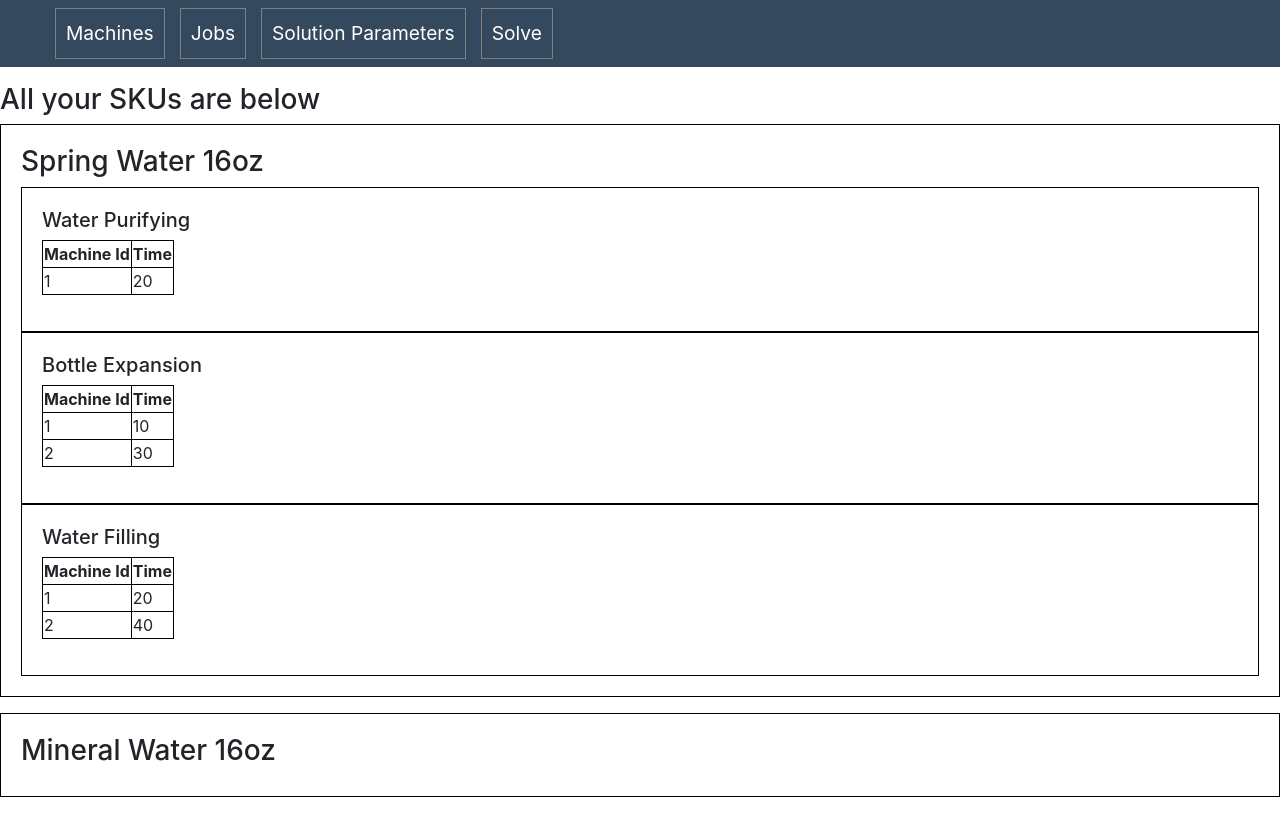
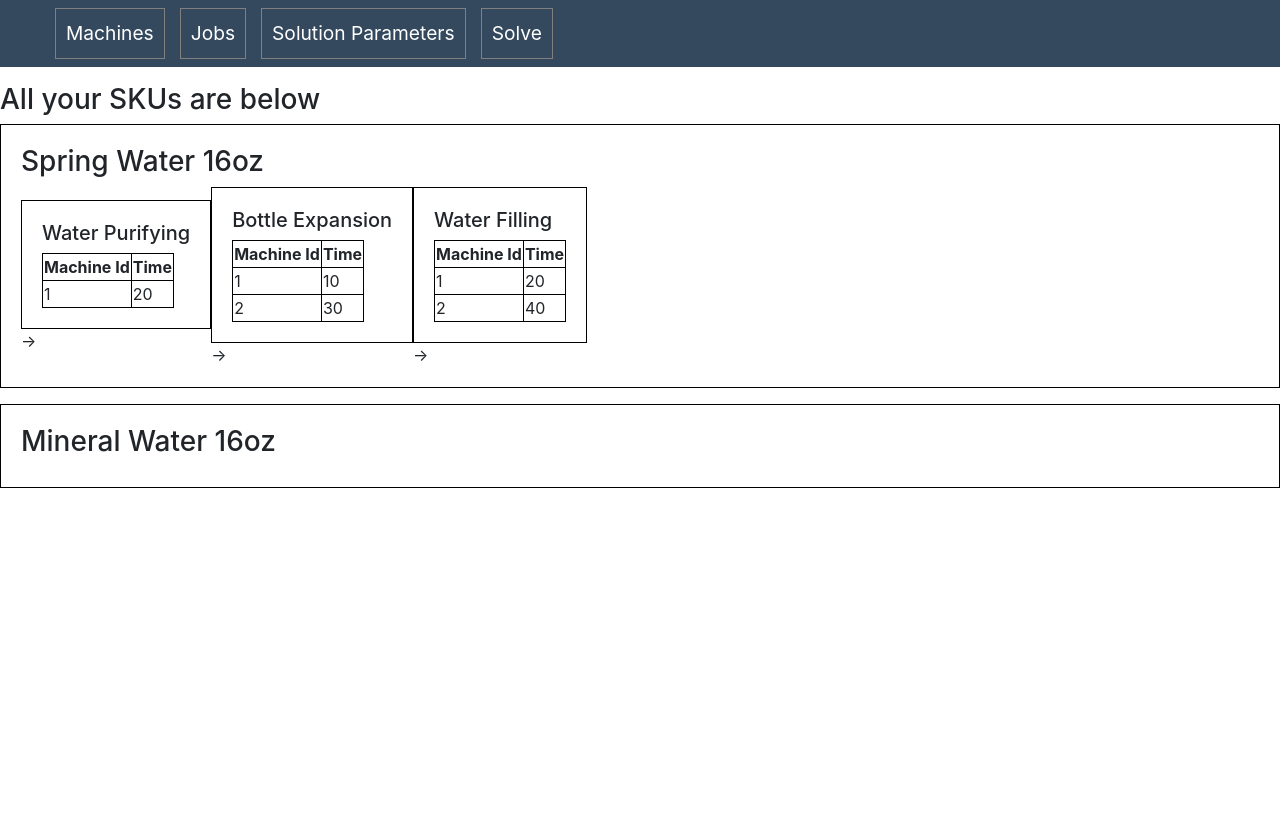
Before and after one commit to kisna72/job-shop-scheduling-problem-javascript, a React (Create React App) app in the folder jssp-frontend/: page /jobs in a window 1280 px wide. Built offline with nearby package versions, Linux system fonts and the light colour scheme.

Commit message:
add unique keys

```diff
--- a/jssp-frontend/src/Pages/Jobs.js
+++ b/jssp-frontend/src/Pages/Jobs.js
@@ -5,10 +5,9 @@ import React from "react";
  * @param {{operationName:string, machineAndTimes:[[id:number,time:number]]}} props
  */
 function JobOperation(props) {
-  return(
+  return (
     <div className="kr-card">
       <h5>{props.operationName}</h5>
-      <p>
       <table>
         <thead>
           <tr>
@@ -17,15 +16,14 @@ function JobOperation(props) {
           </tr>
         </thead>
         <tbody>
-            {props.machineAndTimes.map(mt => {
-              return <tr>
+          {props.machineAndTimes.map( (mt, idx) => {
+            return <tr key={idx}>
               <td>{mt[0]}</td>
               <td>{mt[1]}</td>
             </tr>
           })}
         </tbody>
       </table>
-      </p>
     </div>
   )
 }
@@ -38,14 +36,19 @@ function Job(props) {
   return (
     <div className="kr-card mb-3">
       <h3>{props.name}</h3>
+      <div className="d-flex align-items-center align-self-center">
       {props.operations.map(js =>
+        <div key={js.operationName}>
           <JobOperation
+            key={js.operationName}
             operationName={js.operationName}
             machineAndTimes={js.machineAndTimes}
           />
+          <div> -> </div>
+        </div>
       )}
       </div>
-  )
+    </div>)
 }
 
 /**
@@ -56,10 +59,7 @@ function JobEditor(props) {
   return (
     <div>
       <h3>All your SKUs are below</h3>
-      {
-        props.jobs.map(jobDef => <Job name={jobDef.name} operations={jobDef.operations} />)
-      }
-
+      { props.jobs.map(jobDef => <Job key={jobDef.name} name={jobDef.name} operations={jobDef.operations} />) }
     </div>
   )
 }
```
Lines whose indentation alone changed are shown as unchanged.
